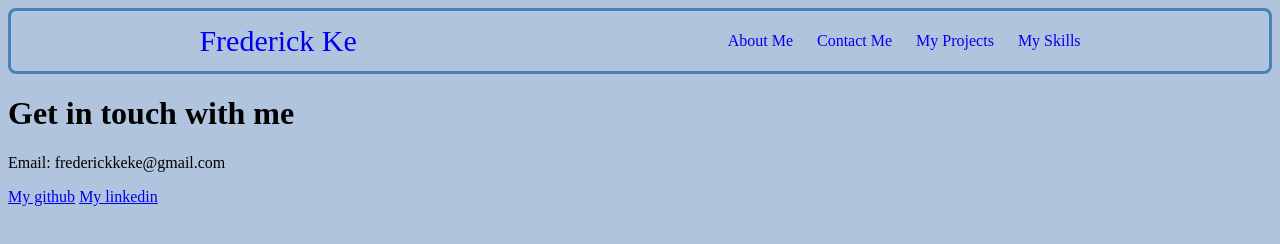
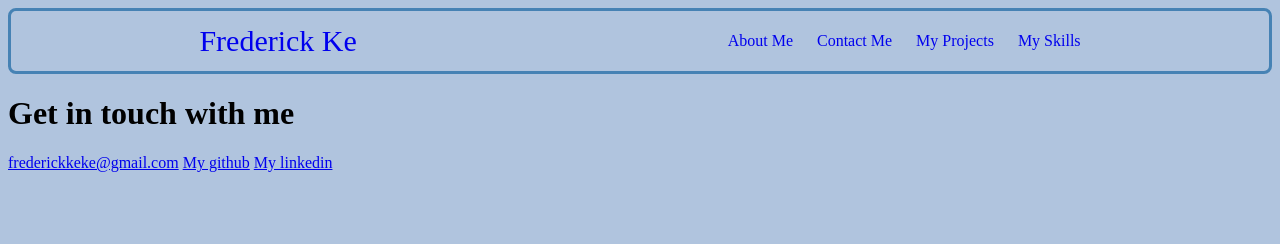
Before and after one commit to freddydude02/Porfolio-project, a plain HTML site: page contact.html in a window 1280 px wide. Drawn offline with Linux system fonts and the light colour scheme.

Commit message:
css-edits

```diff
--- a/contact.html
+++ b/contact.html
@@ -21,7 +21,9 @@
         </header>
         <main>
             <h1>Get in touch with me</h1>
-            <p>Email: frederickkeke@gmail.com</p>
+            <a href="mailto:frederickkeke@gmail.com" target="_blank"
+                >frederickkeke@gmail.com</a
+            >
             <a href="https://github.com/freddydude02">My github</a>
             <a href="https://www.linkedin.com/in/frederickke/">My linkedin</a>
         </main>
```
